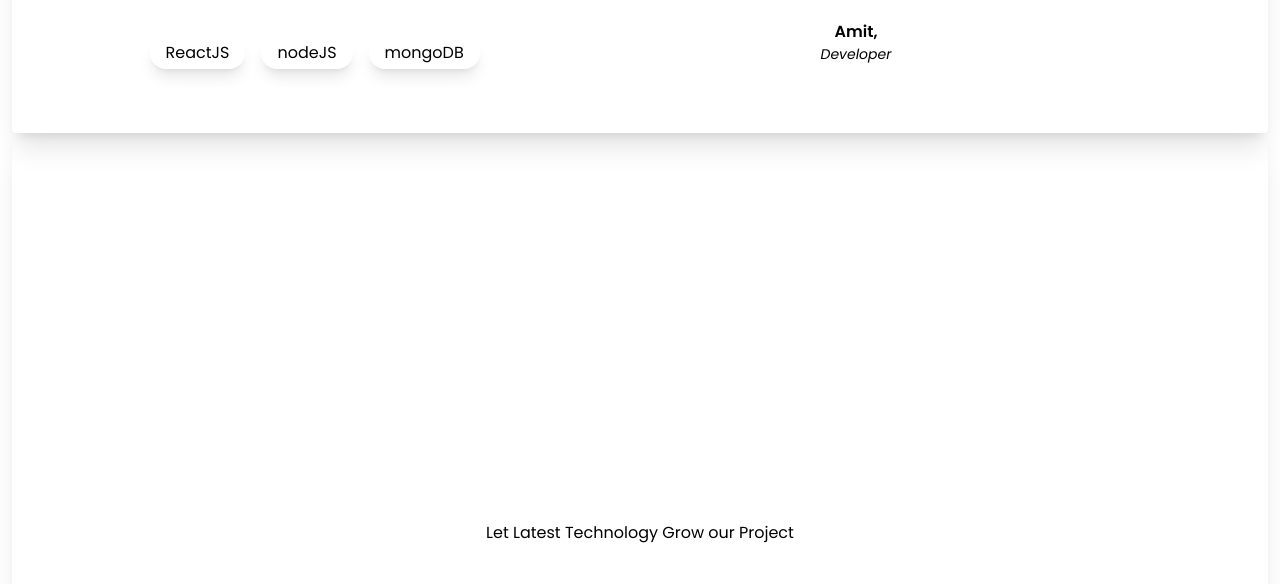
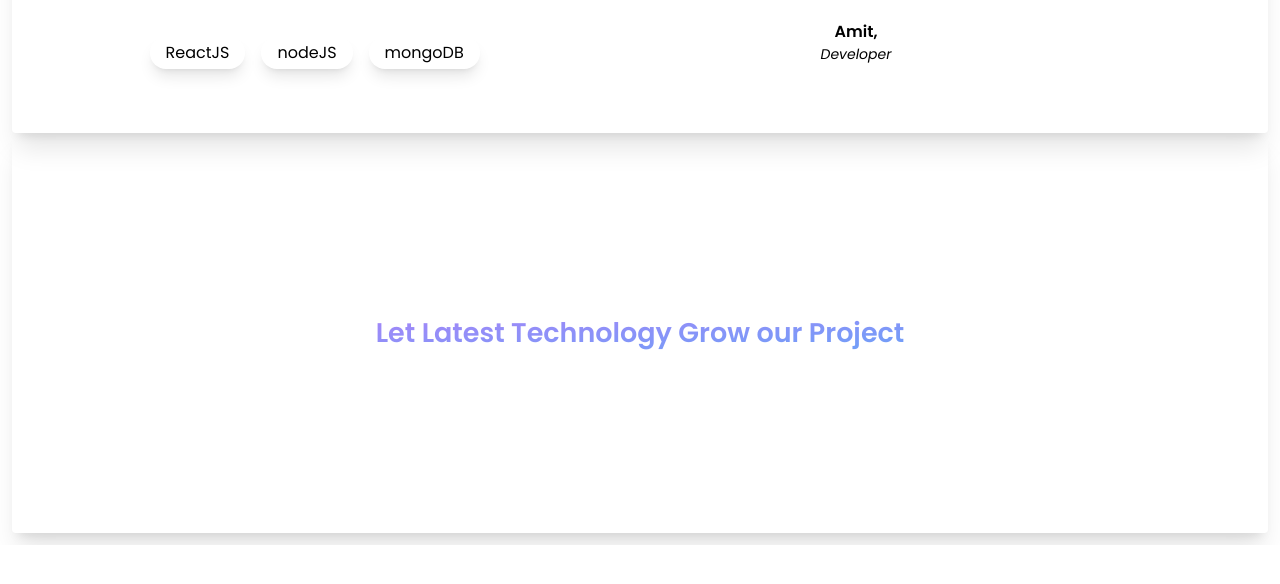
Before and after one commit to Amitkys/portfolio2, a website: page src/index.html in a window 1280 px wide. Shown: the part 524-1108 px from the top of the page. After the commit the page ends 1069 px from the top, so only its background shows below. Drawn offline with Linux system fonts and the light colour scheme; a web font is replaced by a local one.

Commit message:
desining that title

```diff
--- a/src/index.html
+++ b/src/index.html
@@ -146,8 +146,8 @@
 
     <!-- another section  -->
 
-    <div id="project" class="dark:text-[#D4D4D4] dark:bg-gradient-to-t from-[#1E293B] to-[#0C0A09] shadow-xl rounded h-screen flex items-center justify-center">
-      <h3 class="text-center">Let Latest Technology Grow our Project</h3>
+    <div id="project" class="dark:text-[#D4D4D4] dark:bg-gradient-to-bl from-[#1d2736] to-[#01050b] shadow-xl rounded h-[400px] flex items-center justify-center">
+      <h3 class="text-center text-[27px] bg-clip-text bg-gradient-to-tl from-blue-500 to-violet-500 text-transparent font-semibold opacity-75 ">Let Latest Technology Grow our Project</h3>
     </div>
 
 
```
Also changed, not shown: src/output.css.
